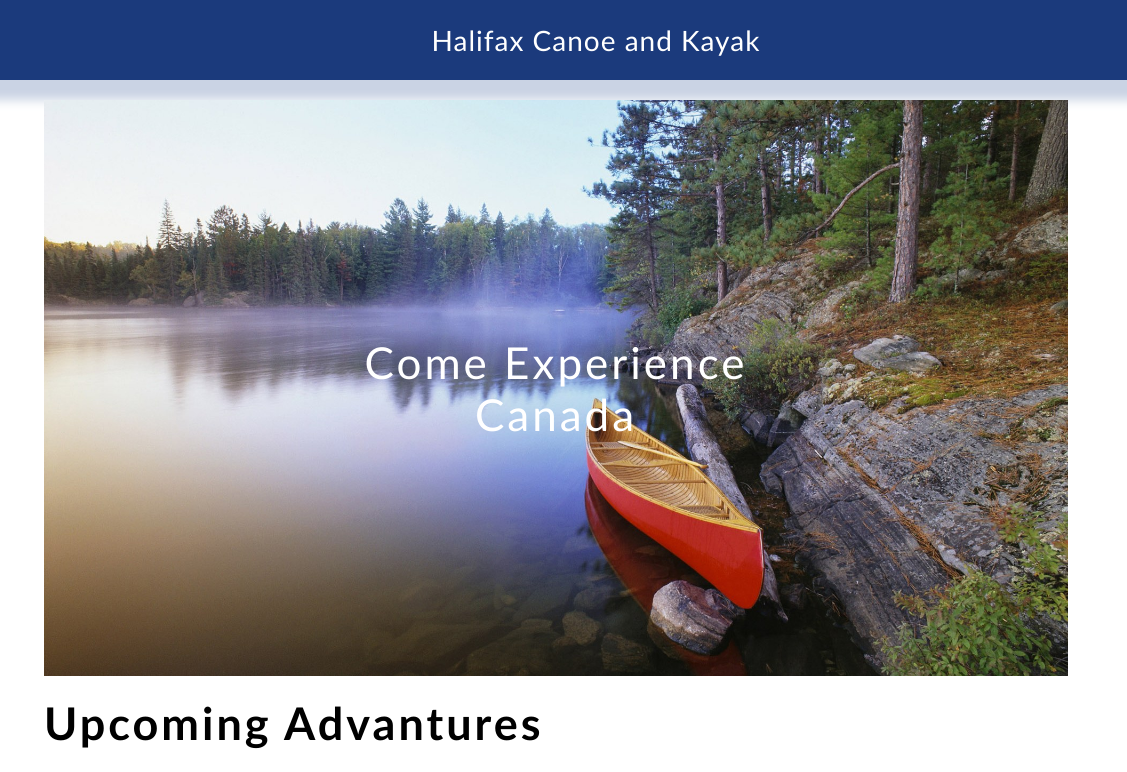
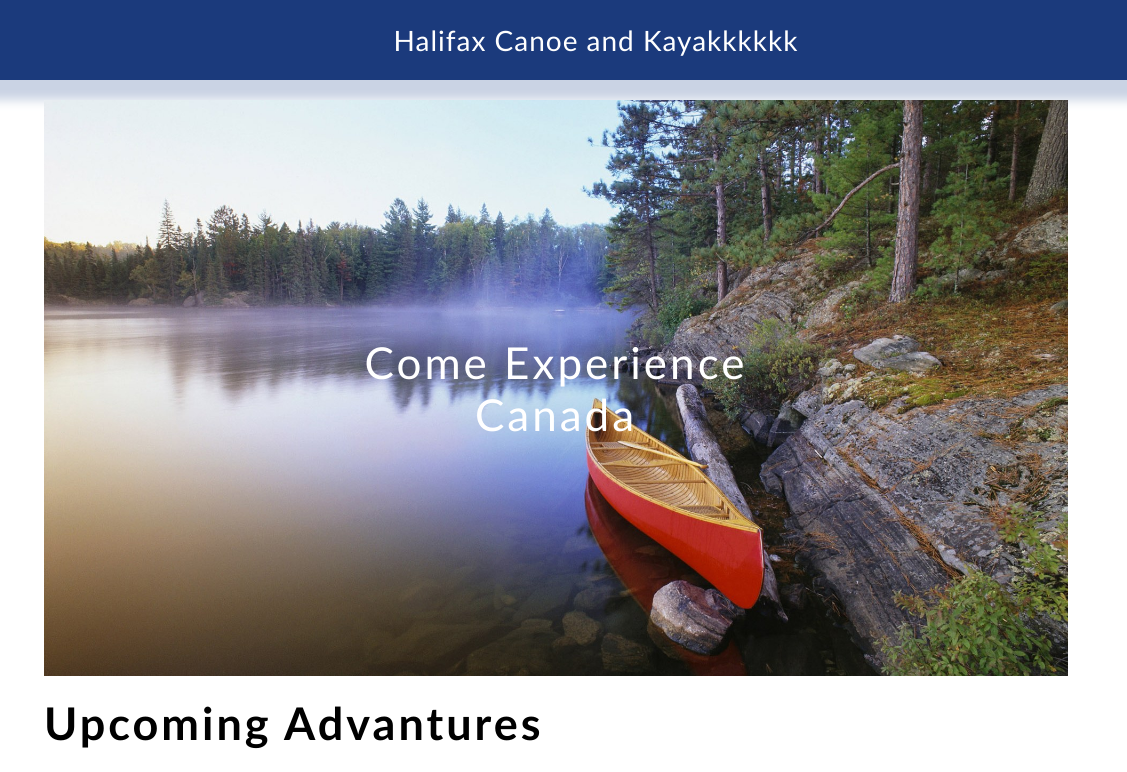
Before and after one commit to KatCatKatCat/Halifax-Canoe-and-Kayak, a plain HTML site: page Halifax Canoe and Kayak/index.html in a window 1280 px wide. Shown: the top 772 px of the page, 84-1211 px from the left. Drawn offline with nearby package versions, Linux system fonts and the light colour scheme.

Commit message:
Update index.html

```diff
--- a/Halifax Canoe and Kayak/index.html
+++ b/Halifax Canoe and Kayak/index.html
@@ -11,7 +11,7 @@
     <!--This is the top header bar with nav menu on left and logo on right-->
     <header class="header_bar">
         <img id="nav_toggle_button" class="header_button" src="hamburgerm icon.png" alt="toggle button">
-        <h1 class="headertext">Halifax Canoe and Kayak </h1>
+        <h1 class="headertext">Halifax Canoe and Kayakkkkkk </h1>
         <img class="logo" src="paddle-white_Logo.png" alt="logo of Halifax Canoe and Kayak">
 
         <nav class="header_nav">
```
